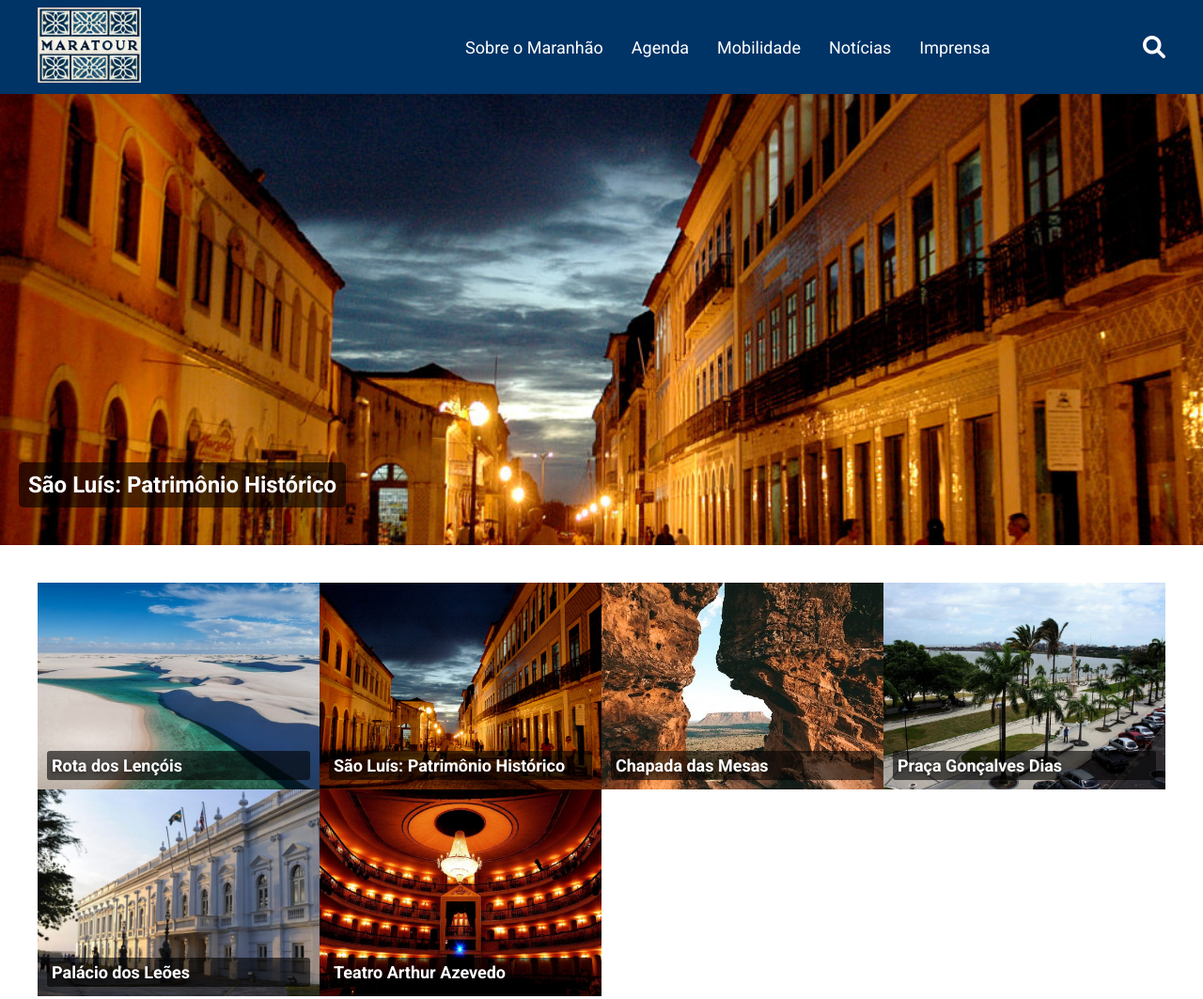
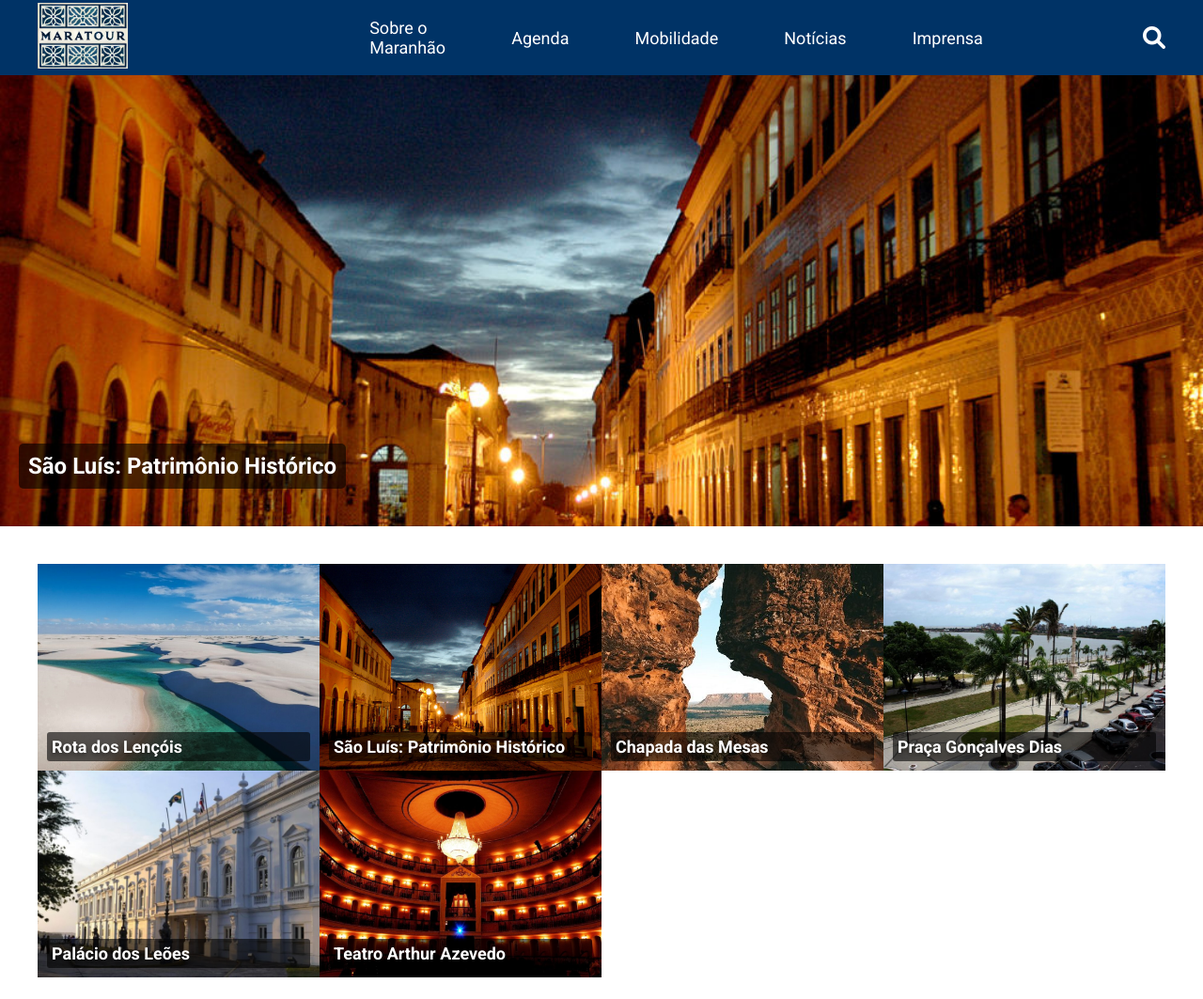
Before and after one commit to jorgelucasp42/MaraTour, a plain HTML site: page index.html in a window 1280 px wide. Shown: the top 1063 px of the page at 94% size. Drawn offline with Linux system fonts and the light colour scheme.

Commit message:
Update styles.css

```diff
--- a/css/styles.css
+++ b/css/styles.css
@@ -11,7 +11,7 @@ header {
     color: white;
     padding: 0 20px;
     box-shadow: 0 2px 4px rgba(0,0,0,0.1);
-    height: 100px; /* Aumentando a altura do header */
+    height: 80px; /* Altura do header */
 }
 
 .header-container {
@@ -27,12 +27,11 @@ header {
 }
 
 .logo img {
-    height: 80px; /* Ajustando a altura da logo para ocupar mais espaço */
+    height: 70px; /* Ajustando a altura da logo */
 }
 
 header nav {
     flex: 2;
-    text-align: right; /* Alinha o texto à direita */
 }
 
 header nav ul {
@@ -40,23 +39,32 @@ header nav ul {
     padding: 0;
     margin: 0;
     display: flex;
-    justify-content: flex-end;
+    justify-content: flex-start;
+    align-items: center;
+    height: 100%; /* Garantir que o ul ocupe toda a altura do header */
+}
+
+header nav ul li {
+    margin: 0 20px; /* Ajustando o espaçamento entre os itens da lista */
+    height: 100%; /* Garantir que o li ocupe toda a altura do header */
+    display: flex;
     align-items: center;
 }
 
-header nav ul li {
-    margin: 0 15px;
+header nav ul li:hover {
+    background-color: #ffcc00; /* Alteração de cor ao passar o cursor */
 }
 
 header nav ul li a {
     color: white;
     text-decoration: none;
     font-size: 18px;
-    transition: color 0.3s ease;
+    transition: color 0.3s ease, background-color 0.3s ease; /* Adicionando transição para o background-color */
+    padding: 10px 15px;
 }
 
 header nav ul li a:hover {
-    color: #ffcc00;
+    color: #003366;
 }
 
 .search-icon {
```
